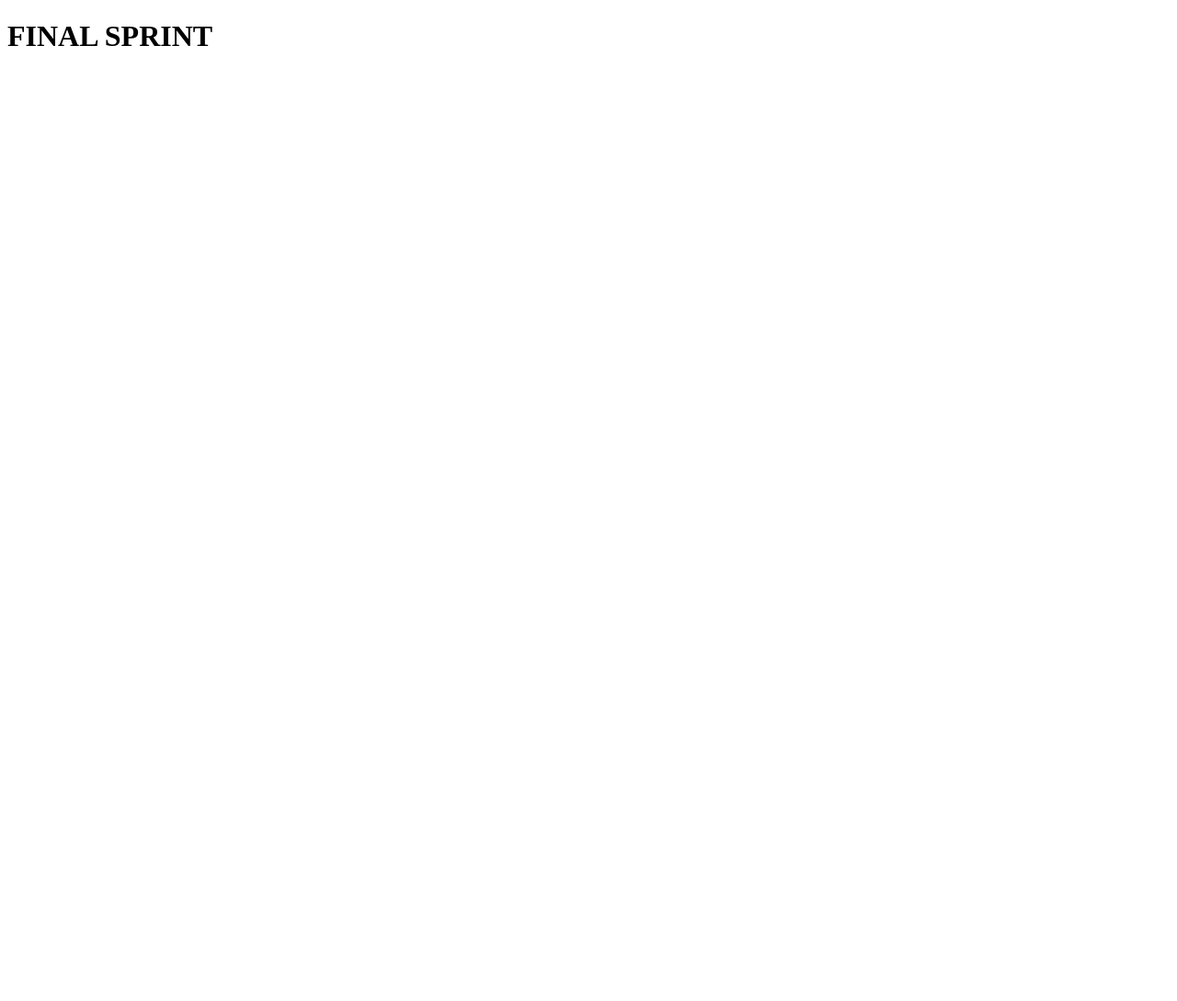
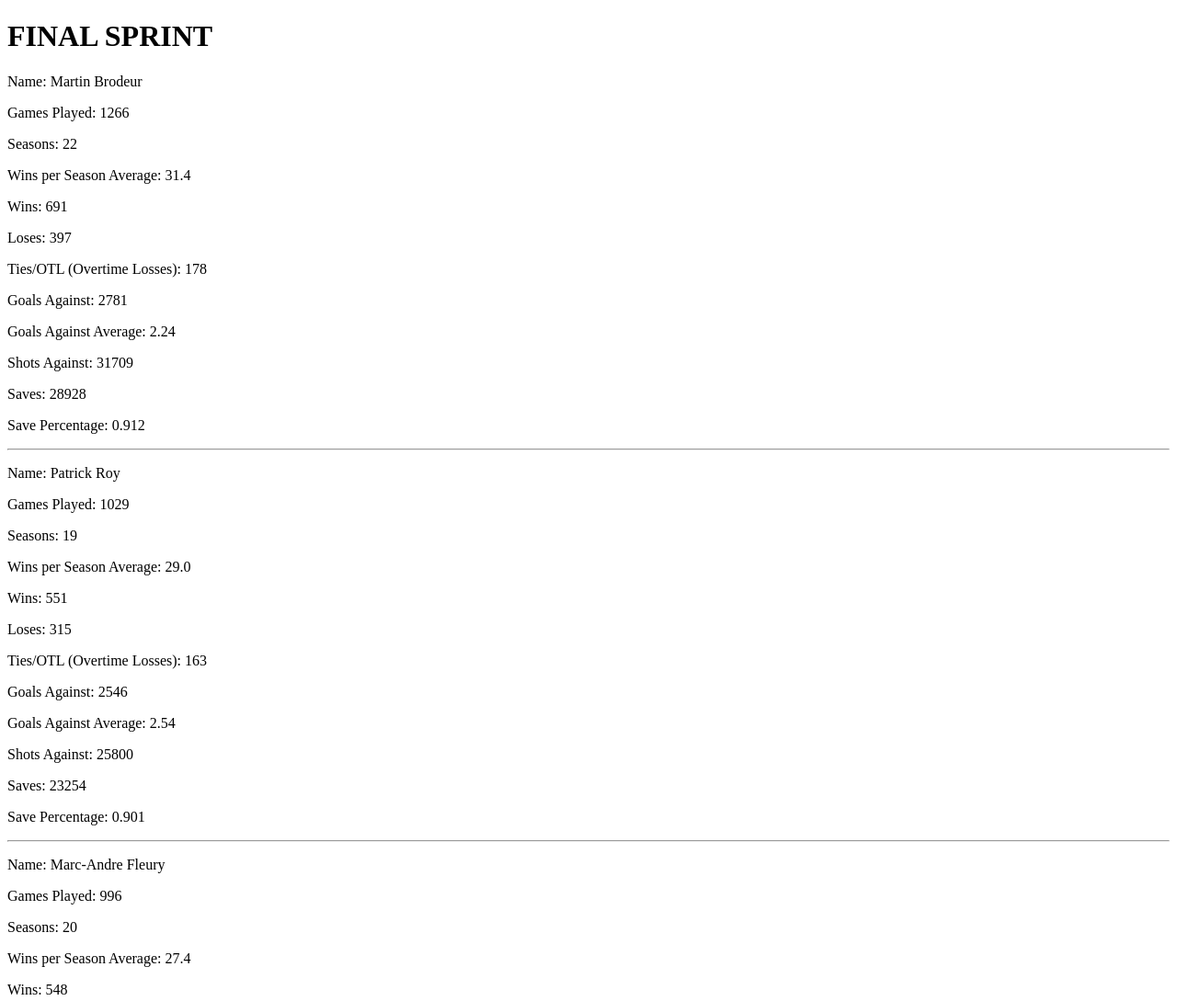
Before and after one commit to Andrew-Hannaford/Final-Sprint, a plain HTML site: page index.html in a window 1280 px wide. Shown: the top 1089 px of the page at 92% size. Before the commit the page ends 800 px from the top, so only its background shows below. Drawn offline with Linux system fonts and the light colour scheme.

Commit message:
Update index.html
added div to display data in html in addition to the console

```diff
--- a/index.html
+++ b/index.html
@@ -9,6 +9,8 @@
 
     <h1>FINAL SPRINT</h1>
 
+    <div id="goalieStatsContainer"></div>
+
     <script src="Goalies.js"></script>
 
 </body>
```
